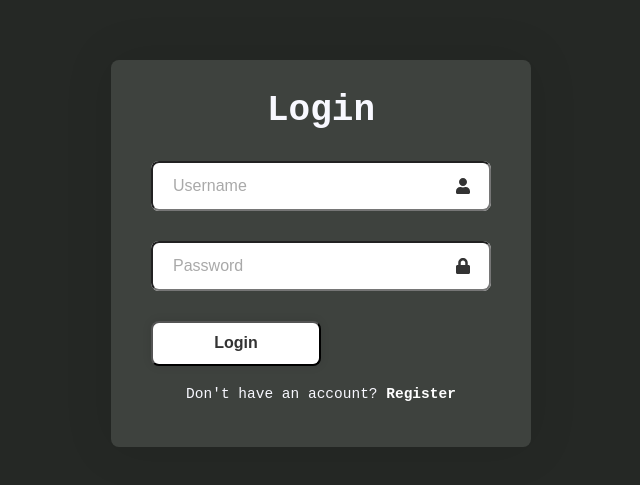
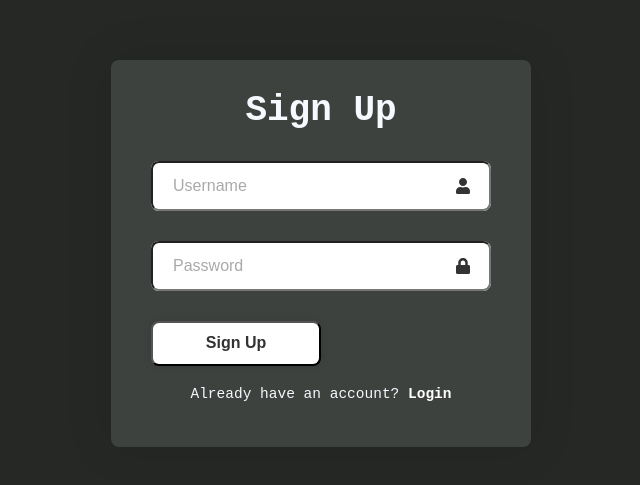
Before and after one commit to camsent/CS230Project4, a React (Vite) app in the folder FrontEnd/frontend-study-app/: page /register in a window 1280 px wide. Shown: the part 147-632 px from the top of the page, without its empty margins (319-959 px from the left). Built offline with nearby package versions, Linux system fonts and the light colour scheme.

Commit message:
Register Page

```diff
--- a/FrontEnd/frontend-study-app/package.json
+++ b/FrontEnd/frontend-study-app/package.json
@@ -11,7 +11,8 @@
   },
   "dependencies": {
     "react": "^19.1.1",
-    "react-dom": "^19.1.1"
+    "react-dom": "^19.1.1",
+    "react-router-dom": "^7.9.5"
   },
   "devDependencies": {
     "@eslint/js": "^9.36.0",
--- a/FrontEnd/frontend-study-app/src/App.jsx
+++ b/FrontEnd/frontend-study-app/src/App.jsx
@@ -1,11 +1,19 @@
-import LoginPage from './components/LoginPage.jsx'
+import React from 'react';
+import { BrowserRouter as Router, Routes, Route } from 'react-router-dom';
+import LoginPage from './components/LoginPage';
+import RegisterPage from './components/RegisterPage';
 
 
 function App() {
 
   return (
     <>
-      <LoginPage />
+    <Router>
+      <Routes>
+        <Route path="/" element={<LoginPage />} />
+        <Route path="/register" element={<RegisterPage />} />
+      </Routes>
+    </Router>
     </>
   )
 }
--- /dev/null
+++ b/FrontEnd/frontend-study-app/src/components/RegisterPage.jsx
@@ -0,0 +1,42 @@
+import React, { useState } from 'react';
+import './LoginPage.css'
+import { FaUser, FaLock } from "react-icons/fa"
+import { Link } from 'react-router-dom';
+
+const RegisterPage = () => {
+
+const [username, setUsername] = useState('')
+const [password, setPassword] = useState('')
+
+const handleSubmit = (e) => {
+        e.preventDefault();
+}
+
+    return (
+        <div className="wrapper">
+            <form action=''>
+                <h1>Sign Up</h1>
+                <div className="input-box">
+                    <input type="text"
+                    placeholder="Username"
+                    onChange={(e) => setUsername(e.target.value)} required />
+                    <FaUser className='icon' />
+                </div>
+                <div className="input-box">
+                    <input type="password"
+                    placeholder="Password"
+                    onChange={(e) => setPassword(e.target.value)} required />
+                    <FaLock className='icon' />
+                </div>
+                <Link to="/">
+                    <button type="submit">Sign Up</button>
+                </Link>
+                <div className="register-link">
+                    <p>Already have an account? <Link to="/">Login</Link></p>
+                </div>
+            </form>
+        </div>
+    )
+}
+
+export default RegisterPage;
--- a/FrontEnd/frontend-study-app/src/components/loginPage.jsx
+++ b/FrontEnd/frontend-study-app/src/components/loginPage.jsx
@@ -1,6 +1,7 @@
 import React from 'react';
 import './LoginPage.css'
 import { FaUser, FaLock } from "react-icons/fa"
+import { Link } from 'react-router-dom';
 
 const LoginPage = () => {
     return (
@@ -18,7 +19,7 @@ const LoginPage = () => {
                 <button type="submit">Login</button>
 
                 <div className="register-link">
-                    <p>Don't have an account? <a href="#">Register</a></p>
+                    <p>Don't have an account? <Link to="/register">Register</Link></p>
                 </div>
             </form>
         </div>
```
Also changed, not shown: 1 other file (tests, documents, lock files or other folders).
